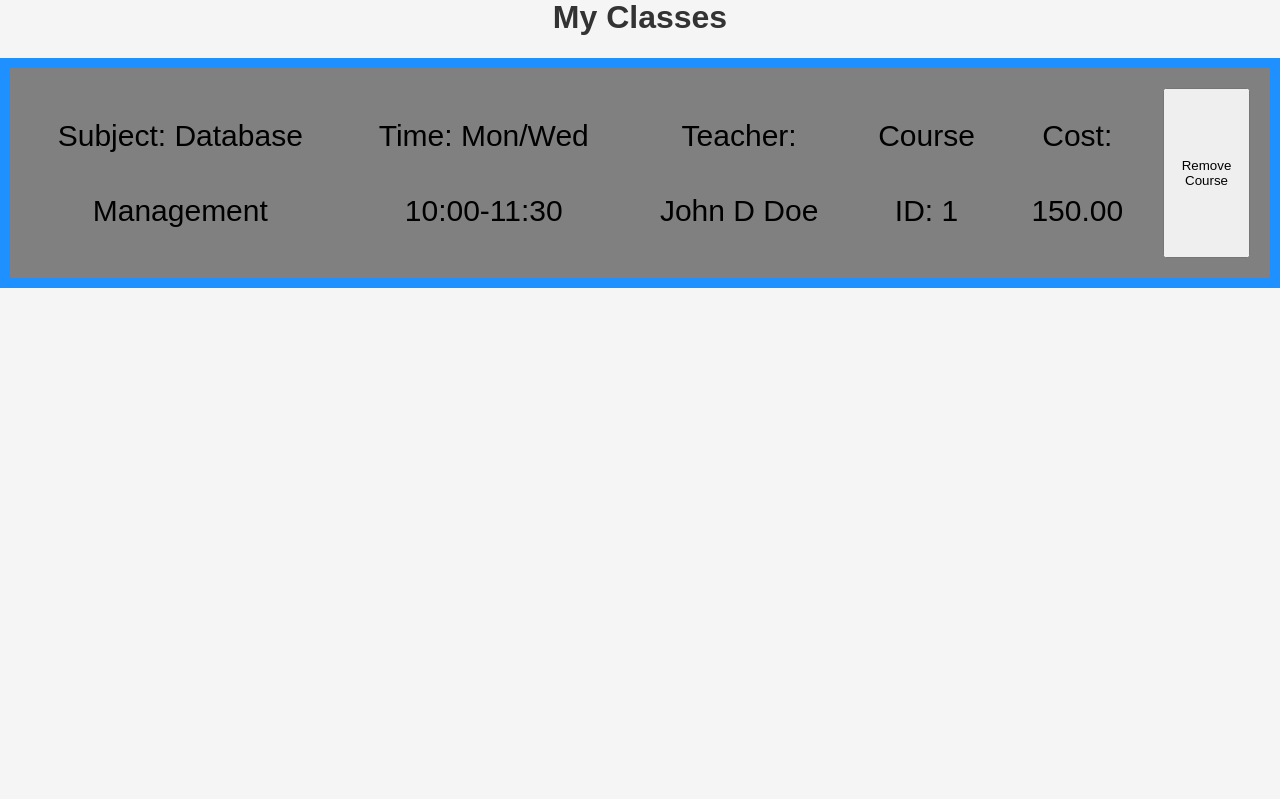
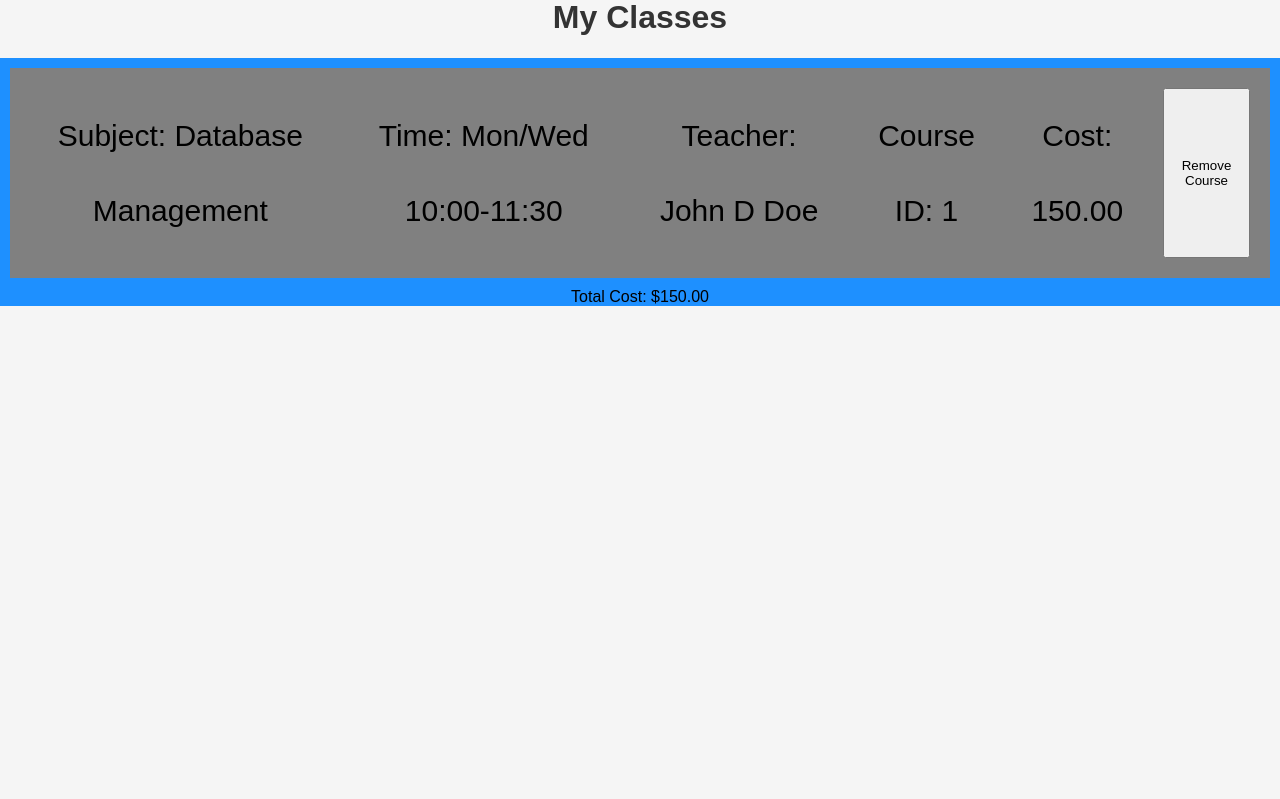
Before and after one commit to antho-nythornton/CPSC-332-SQL-PROJECT-, a PHP site: page /my_classes.php in a window 1280 px wide. Shown: the part 80-879 px from the top of the page. Run offline with PHP 8.4, Linux system fonts and the light colour scheme; data comes from the database, SQL or seed files in the repository.

Commit message:
Added total cost of courses enrolled

```diff
--- a/CPSC-332 project html files/fetch_mycourses.php
+++ b/CPSC-332 project html files/fetch_mycourses.php
@@ -5,12 +5,16 @@ require_once "database_connection.php";
 // Uses student ID to fetch courses enrolled in
 $studentID = 1;
 
+// Total cost of courses enrolled
+$totalCost = 0;
+
 // Query the database
 $sql = "SELECT c.*, t.FIRSTNAME AS TEACHER_FIRSTNAME, t.MIDDLEINITIAL AS TEACHER_MIDDLE, t.LASTNAME AS TEACHER_LASTNAME
         FROM COURSE c
         INNER JOIN TEACHER t ON c.CTEACHERID = t.TEACHERID
         INNER JOIN ENLISTEDCLASSES ec ON c.COURSEID = ec.ECOURSEID
         WHERE ec.ESTUDENTID = $studentID";
+
 $result = $conn->query($sql);
 
 // Fetch and display the data
@@ -26,11 +30,18 @@ if ($result->num_rows > 0)
         echo '<div class="info">Cost: ' . $row["COST"] . '</div>';
         echo '<button class="info">Remove Course</button>';
         echo '</div>';
+
+        // Calculating the cost
+        $totalCost += $row["COST"];
     }
+
+    echo '<div class="total-cost">Total Cost: $' . number_format($totalCost, 2) . '</div>';
 
 } else {
     echo "No courses found";
 }
 
+
+
 // Close the database connection
 $conn->close();
```
